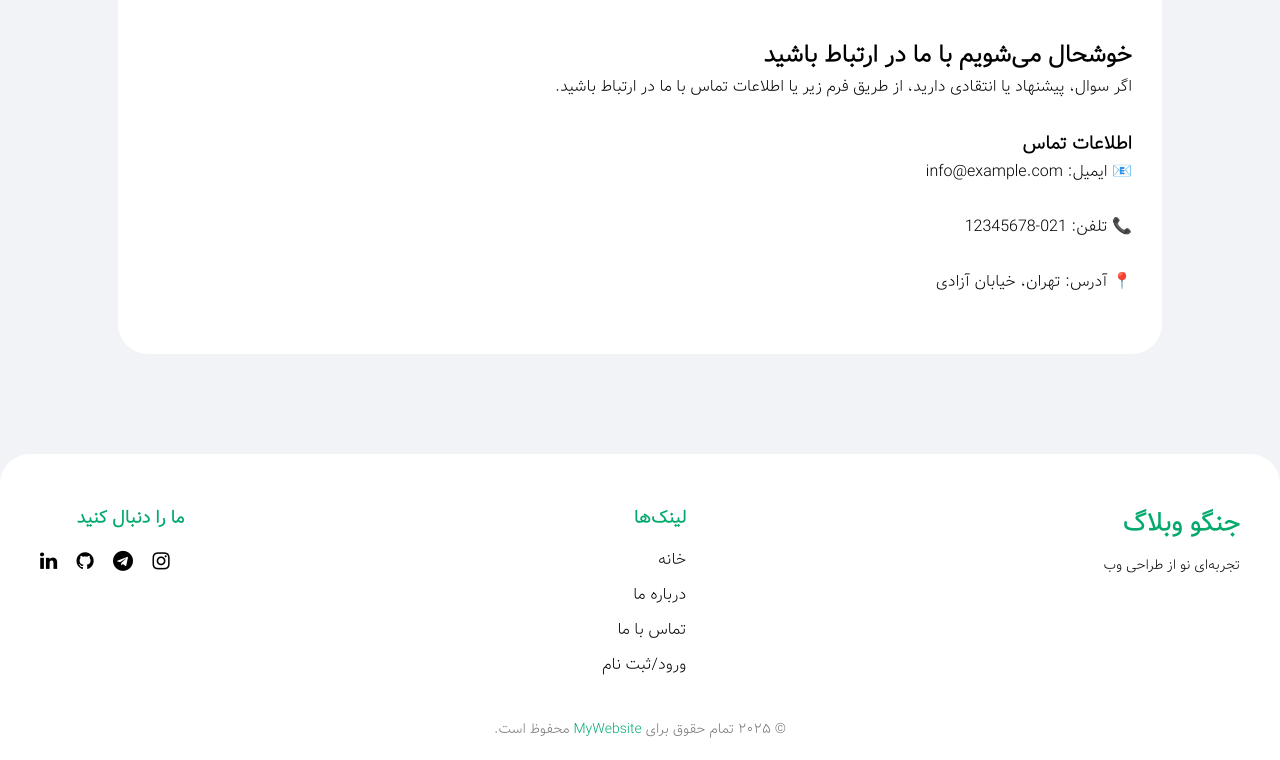
After one commit to mr-dargi/djangoblog, a Django app: page /contact/ in a window 1280 px wide. The commit adds this page. Shown: the part 773-1533 px from the top of the page. Run offline with Django 5.2, Linux system fonts and the light colour scheme.

Commit message:
feat: add contact page and it's urls

```diff
--- a/blogs/urls.py
+++ b/blogs/urls.py
@@ -7,6 +7,7 @@ urlpatterns = [
     path("", views.home, name="home"),
     path("search/", views.post_search, name="post_search"),
     path("about/", views.about, name="about"),
+    path("contact/", views.contact, name="contact"),
     path("detail/<slug:slug>", views.post_detail, name="post_detail"),
     path("comment/delete/<int:pk>/", views.delete_comment, name="delete_comment"),
     path("category/<slug:slug>/", views.category_list, name="category_list"),
--- a/blogs/views.py
+++ b/blogs/views.py
@@ -139,3 +139,7 @@ def category_list(request, slug):
 
 def about(request):
     return render(request, "blogs/about.html")
+
+
+def contact(request):
+    return render(request, "blogs/contact.html")
--- a/static/css/styles.css
+++ b/static/css/styles.css
@@ -1162,23 +1162,25 @@ details[open] .chev {
     margin-left: 10px;
 }
 
-.about {
+.about, .contact {
     background-color: #fff;
     margin: 20px;
     border-radius: 30px;
 }
 
-.about-img img {
+.about-img img,
+.contact img {
     max-height: 500px;
     width: 100%;
     border-radius: 20px;
 }
 
-.about-content {
+.about-content, .contact-content {
     padding: 30px;
 }
 
-.about-content p {
+.about-content p,
+.contact-content p {
     text-align: justify;
     margin-bottom: 30px;
 }
--- /dev/null
+++ b/templates/blogs/contact.html
@@ -0,0 +1,30 @@
+{% extends "../base.html" %}
+
+
+{% block content %}
+    {% include "./partials/brand.html" %}
+
+    <!-- Main -->
+    <div class="container">
+        {% include "./partials/navbar.html" %}
+        <div class="contact">
+            <div class="contact-img">
+                <img src="../media/public/contact.jpg" />
+            </div>
+            <div class="contact-content">
+                 <h2>خوشحال می‌شویم با ما در ارتباط باشید</h2>
+                <p>
+                    اگر سوال، پیشنهاد یا انتقادی دارید، از طریق فرم زیر یا اطلاعات تماس با ما در ارتباط باشید.
+                </p>
+
+                <h3>اطلاعات تماس</h3>
+                <p>📧 ایمیل: info@example.com</p>
+                <p>📞 تلفن: 021-12345678</p>
+                <p>📍 آدرس: تهران، خیابان آزادی</p>
+            </div>
+        </div>
+    </div>
+
+    <!-- Footer -->
+    {% include "./partials/footer.html" %}
+{% endblock content %}
--- a/templates/blogs/partials/navbar.html
+++ b/templates/blogs/partials/navbar.html
@@ -9,7 +9,7 @@
                 <a class="{% if url_name == url %}active{% endif %}" href="{% url 'blogs:about' %}">درباره ما</a>
             </div>
             <div>
-                <a class="{% if url_name == url %}active{% endif %}" href="#">تماس با ما</a>
+                <a class="{% if url_name == url %}active{% endif %}" href="{% url 'blogs:contact' %}">تماس با ما</a>
             </div>
             <div>
                 {% if not user.is_authenticated %}
```
